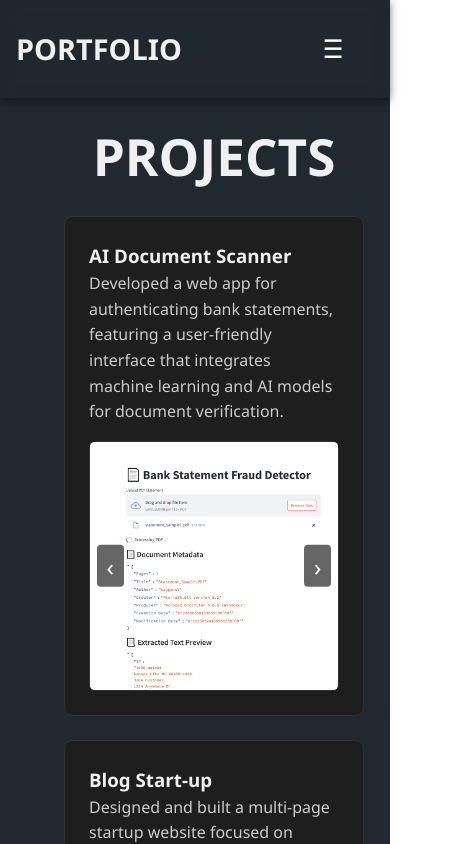
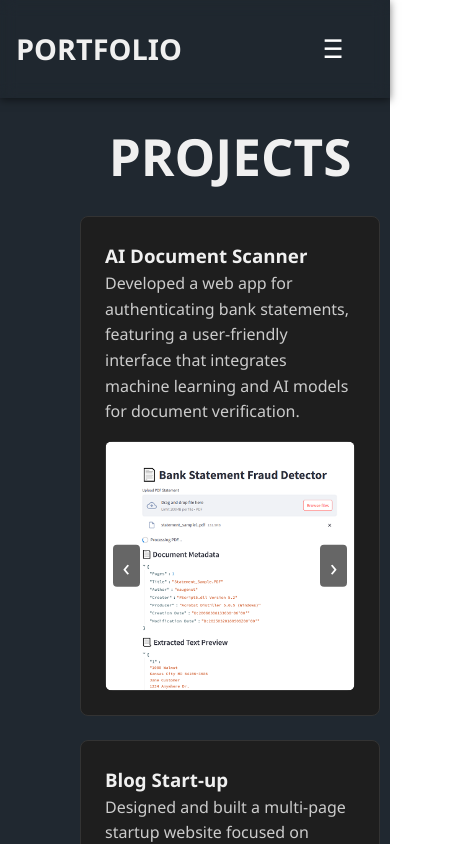
Before and after one commit to rokasauras/vite-react-deploy, a React (Vite) app: page /vite-react-deploy/projects in a window 390 px wide. Shown: the top 844 px of the page, 460 px wide, since content can reach past the window. Built offline with nearby package versions, Linux system fonts and the light colour scheme.

Commit message:
Horizontal scroll mobile fix

```diff
--- a/src/App.css
+++ b/src/App.css
@@ -116,10 +116,12 @@ section p {
 .projects-grid {
   display: grid;
   gap: 1.5rem;
-  grid-template-columns: repeat(auto-fit, minmax(300px, 1fr)); /* responsive base */
-  padding-top: 1rem;
+  grid-template-columns: repeat(auto-fit, minmax(300px, 1fr)); /* Responsive layout */
+  padding: 1rem;
   width: 100%;
+  max-width: 100%;
   box-sizing: border-box;
+  overflow-x: hidden;
 }
 
 .project-card {
@@ -129,6 +131,9 @@ section p {
   border-radius: 8px;
   text-align: left;
   transition: 0.2s ease;
+  width: 100%;             /* Prevent overflow */
+  max-width: 100%;         /* Prevent content expanding too far */
+  box-sizing: border-box;  /* Respect padding */
 }
 
 .project-card:hover {
@@ -264,6 +269,13 @@ section p {
   cursor: pointer;
 }
 
+.carousel-image {
+  width: 100%;
+  height: auto;
+  max-width: 100%;
+  display: block;
+}
+
 /* Responsive nav */
 @media (max-width: 768px) {
   .menu-toggle {
```
